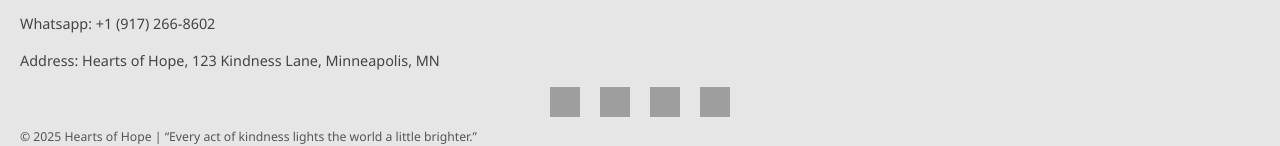
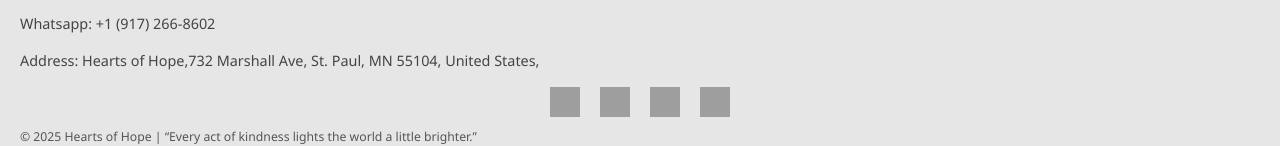
Before and after one commit to leegow234-gif/Charity-2, a plain HTML site: page index.html in a window 1280 px wide. Shown: the part 3235-3381 px from the top of the page. Drawn offline with nearby package versions, Linux system fonts and the light colour scheme; grey boxes are pictures that could not be loaded.

Commit message:
Change address in footer section
Updated the address in the footer to the new location.

```diff
--- a/index.html
+++ b/index.html
@@ -262,7 +262,7 @@
     <p>Contact Us:</p>
     <p>Email: <a href="mailto:heartsofhope23@gmail.com">heartsofhope23@gmail.com</a>
    <p>Whatsapp: +1 (917) 266-8602</p>
-    <p>Address: Hearts of Hope, 123 Kindness Lane, Minneapolis, MN</p>
+    <p>Address: Hearts of Hope,732 Marshall Ave, St. Paul, MN 55104, United States,</p>
     <div class="social-icons">
       <a href="#"><img src="https://cdn-icons-png.flaticon.com/512/733/733547.png" alt="Facebook" /></a>
       <a href="#"><img src="https://cdn-icons-png.flaticon.com/512/733/733558.png" alt="Instagram" /></a>
```
